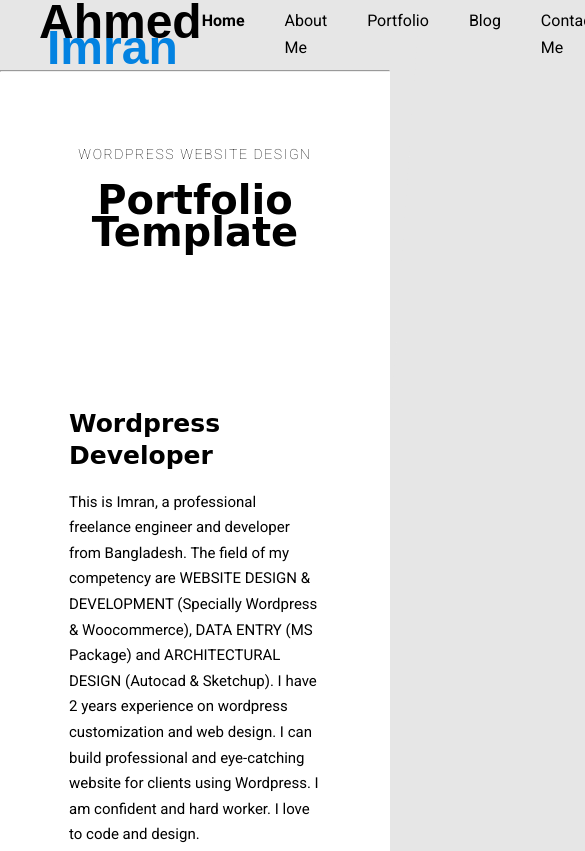
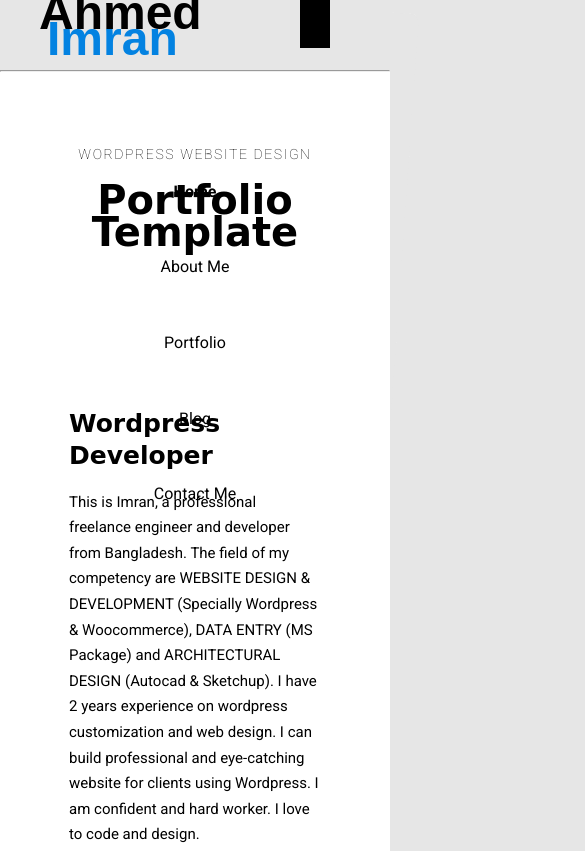
Before and after one commit to imranA011/My-Portfolio, a plain HTML site: page index.html in a window 390 px wide. Shown: the top 851 px of the page, 585 px wide, since content can reach past the window. Drawn offline with Linux system fonts and the light colour scheme; a web font is replaced by a local one.

Commit message:
Update style.css

```diff
--- a/css/style.css
+++ b/css/style.css
@@ -502,6 +502,13 @@ padding: 2rem 0;
   }
 }
 @media screen and (max-width: 992px) {
+  .toggle-icon{display: flex;}
+  .navbar{flex-direction: column; align-items: stretch;}
+  .primary-menu ul{ flex-direction: column;width:100% ;position: absolute;top:20%; left:0;min-height: 100vh;}
+  .nav-menu li{margin-top:10px;text-align:center;}
+  .nav-menu li a{display: block;font-size: 2rem;}
+  .active{display: flex;}
+
   .services > * {
     flex:0 1 20em;
   }
```
